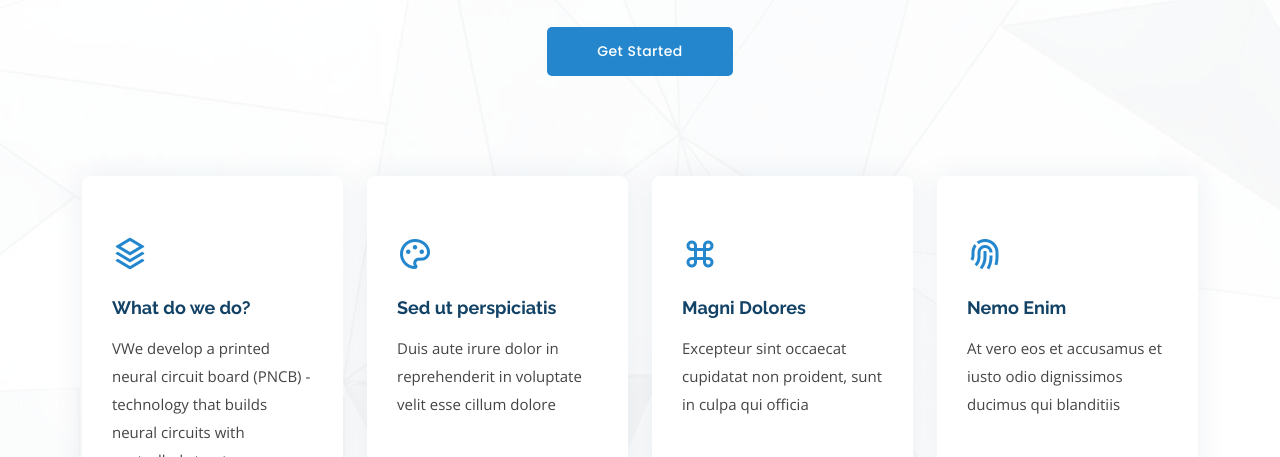
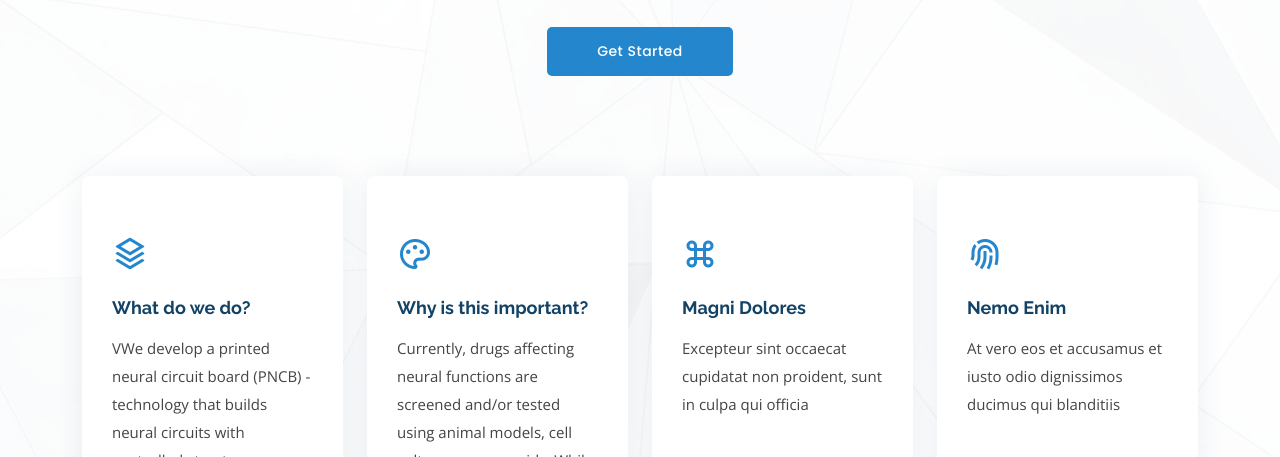
Before and after one commit to tonza17/tonza17.github.io, a plain HTML site: page index.html in a window 1280 px wide. Shown: the part 343-800 px from the top of the page. Drawn offline with nearby package versions, Linux system fonts and the light colour scheme.

Commit message:
Update index.html

```diff
--- a/index.html
+++ b/index.html
@@ -105,8 +105,8 @@
         <div class="col-md-6 col-lg-3 d-flex align-items-stretch mb-5 mb-lg-0" data-aos="zoom-in" data-aos-delay="300">
           <div class="icon-box">
             <div class="icon"><i class="ri-palette-line"></i></div>
-            <h4 class="title"><a href="">Sed ut perspiciatis</a></h4>
-            <p class="description">Duis aute irure dolor in reprehenderit in voluptate velit esse cillum dolore</p>
+            <h4 class="title"><a href="">Why is this important?</a></h4>
+            <p class="description">Currently, drugs affecting neural functions are screened and/or tested using animal models, cell cultures or organoids. While animal models do not account for individual patients, cell cultures and organoids do not allow working with neural circuits with exact (precise) structure. Our technology will provide such solution.</p>
           </div>
         </div>
 
```
